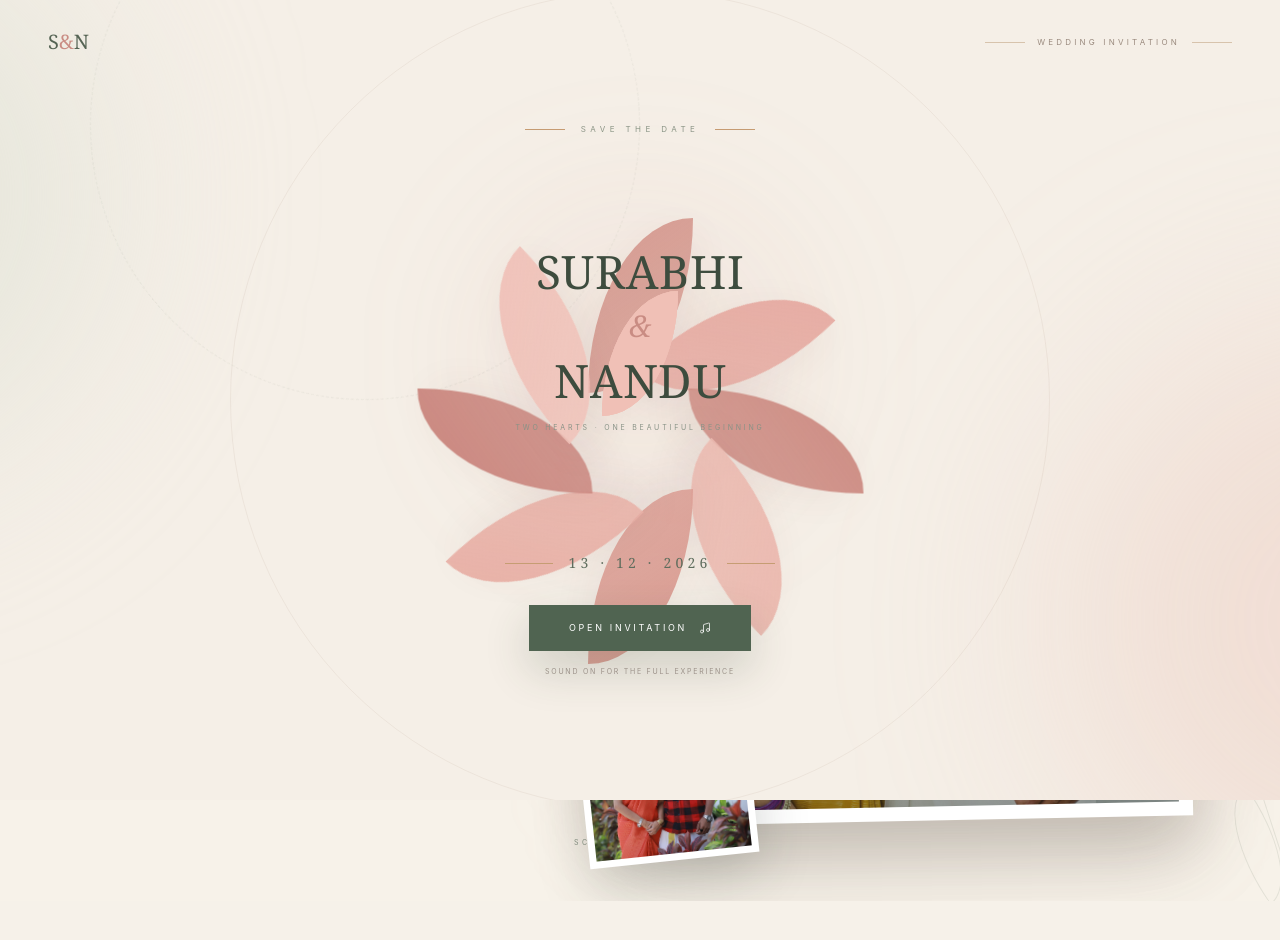
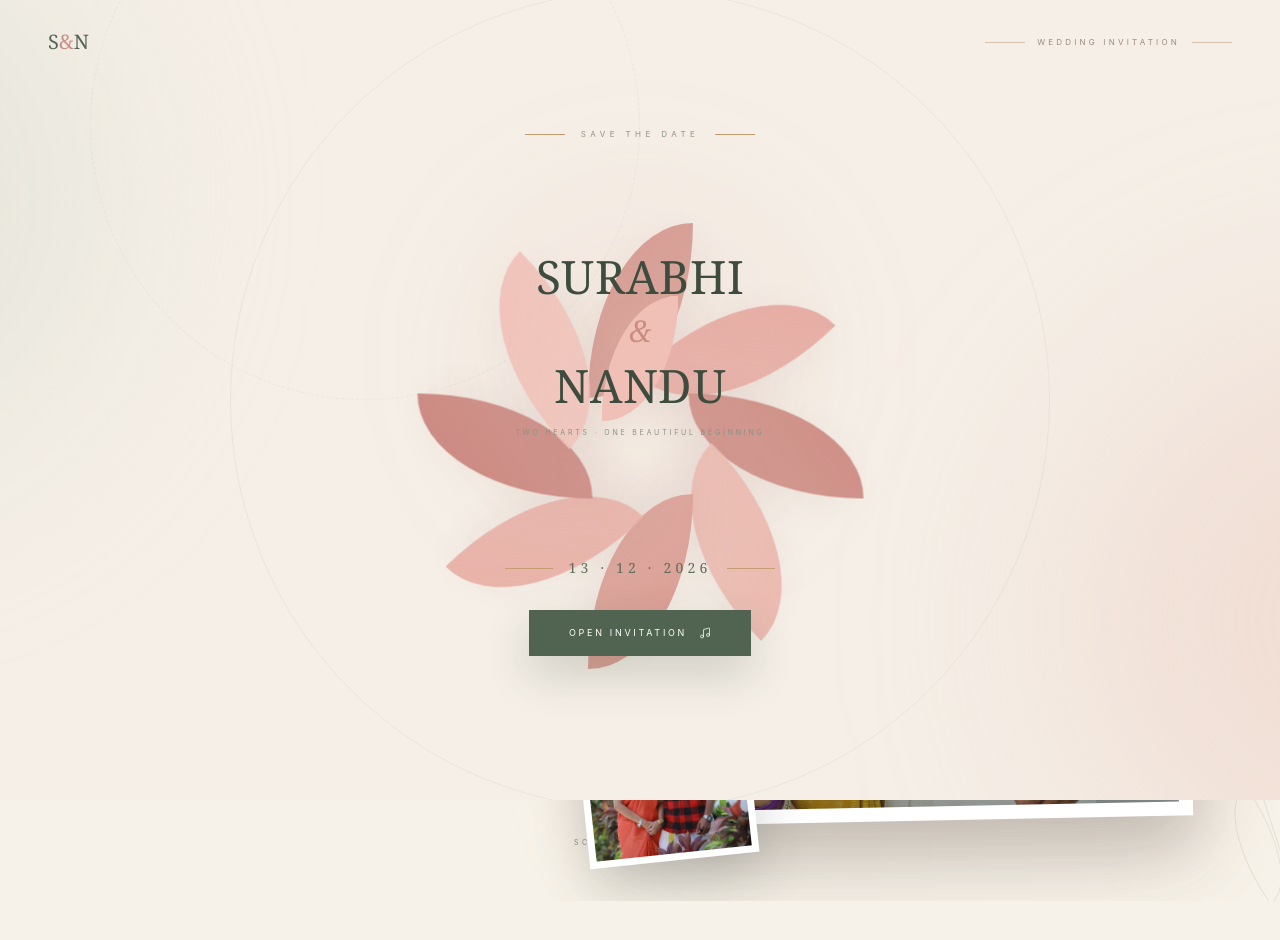
Before and after one commit to abhinandkj222/wedding-card, a React (Vite) app in the folder couple-invitation/: page / in a window 1280 px wide. Shown: the top 940 px of the page. Built offline with nearby package versions, Linux system fonts and the light colour scheme.

Commit message:
erroe fixed

```diff
--- a/couple-invitation/src/App.jsx
+++ b/couple-invitation/src/App.jsx
@@ -2114,9 +2114,7 @@ const Invitation = () => {
       },
       {
         threshold: isMobileScreen ? 0.01 : 0.12,
-        rootMargin: isMobileScreen
-          ? '0px 0px -20px 0px'
-          : '0px 0px -80px 0px',
+        rootMargin: isMobileScreen ? '0px 0px -20px 0px' : '0px 0px -80px 0px',
       },
     );
 
@@ -2709,9 +2707,7 @@ const Invitation = () => {
             style={{
               animation: 'softReveal 1s ease-out 5.4s forwards',
             }}
-          >
-            Sound on for the full experience
-          </p>
+          ></p>
         </div>
       </div>
 
@@ -3303,7 +3299,7 @@ const Invitation = () => {
               The celebration
             </p>
 
-            <h2 className="mt-4 font-serif text-[clamp(3.5rem,12vw,7rem)] font-light text-[#405141]">
+            <h2 className="mt-4 whitespace-nowrap font-serif text-[clamp(2.8rem,10vw,7rem)] font-light text-[#405141]">
               Join our day
             </h2>
           </div>
```
